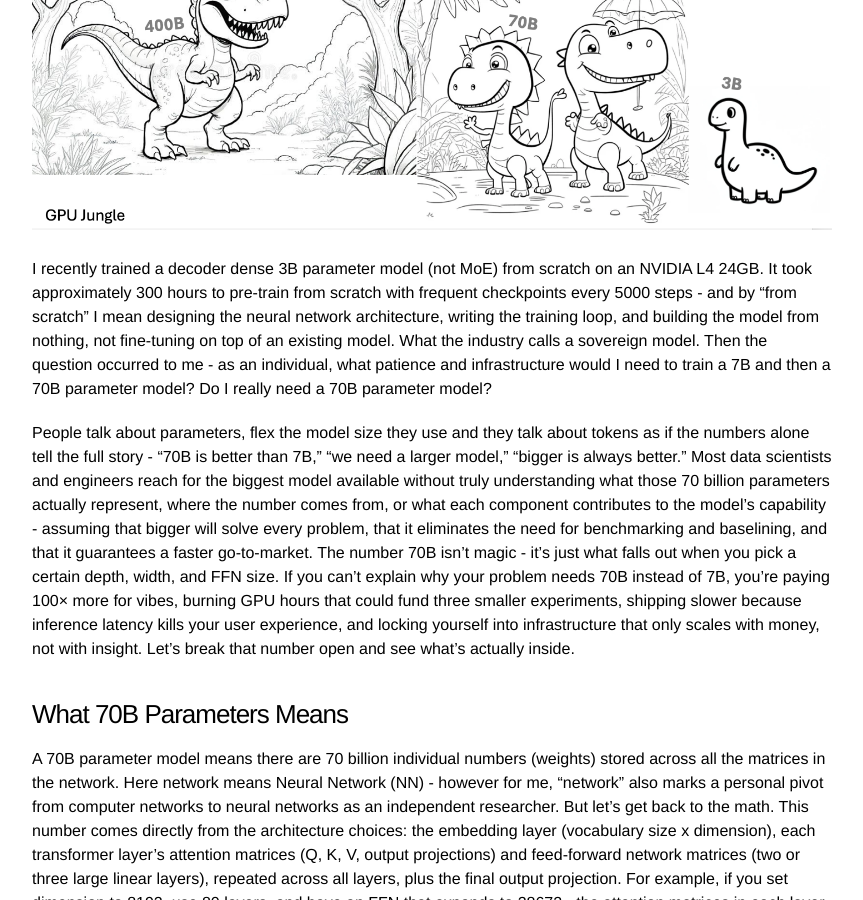
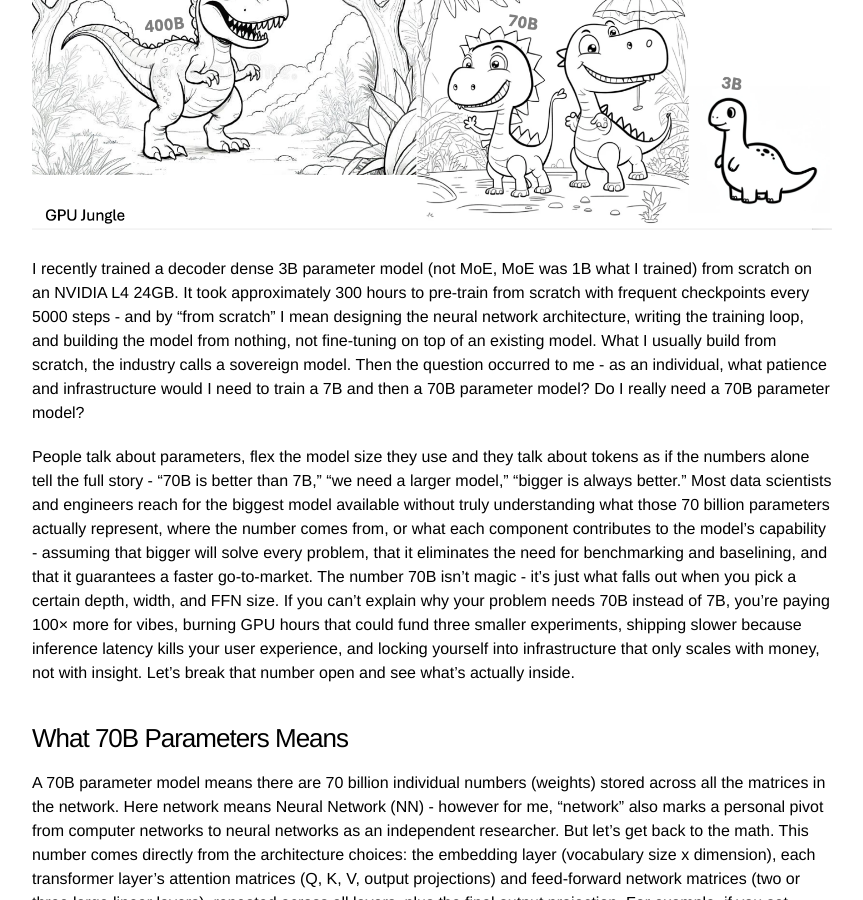
Before and after one commit to deycoding/deycoding.github.io, a Jekyll site: the page built from _posts/2026-06-15-what-does-70b-parameters-mean.md, in a window 1280 px wide and 900 px high, scrolled down 448 px. Shown: the whole window, without its empty margins (208-1071 px from the left). Built offline with Jekyll 4.4.1, drawn with Linux system fonts in a browser that asks for light colours.

Commit message:
Update intro paragraph with sharper messaging

```diff
--- a/_posts/2026-06-15-what-does-70b-parameters-mean.md
+++ b/_posts/2026-06-15-what-does-70b-parameters-mean.md
@@ -13,7 +13,7 @@ I have chosen 70B randomly for the title - however, the reason for this neural r
 
 ![GPU Jungle](/assets/images/gpu-jungle.png){: style="max-width:100%; width:1120px"}
 
-I recently trained a decoder dense 3B parameter model (not MoE) from scratch on an NVIDIA L4 24GB. It took approximately 300 hours to pre-train from scratch with frequent checkpoints every 5000 steps - and by "from scratch" I mean designing the neural network architecture, writing the training loop, and building the model from nothing, not fine-tuning on top of an existing model. What the industry calls a sovereign model. Then the question occurred to me - as an individual, what patience and infrastructure would I need to train a 7B and then a 70B parameter model? Do I really need a 70B parameter model?
+I recently trained a decoder dense 3B parameter model (not MoE, MoE was 1B what I trained) from scratch on an NVIDIA L4 24GB. It took approximately 300 hours to pre-train from scratch with frequent checkpoints every 5000 steps - and by "from scratch" I mean designing the neural network architecture, writing the training loop, and building the model from nothing, not fine-tuning on top of an existing model. What I usually build from scratch, the industry calls a sovereign model. Then the question occurred to me - as an individual, what patience and infrastructure would I need to train a 7B and then a 70B parameter model? Do I really need a 70B parameter model?
 
 People talk about parameters, flex the model size they use and they talk about tokens as if the numbers alone tell the full story - "70B is better than 7B," "we need a larger model," "bigger is always better." Most data scientists and engineers reach for the biggest model available without truly understanding what those 70 billion parameters actually represent, where the number comes from, or what each component contributes to the model's capability - assuming that bigger will solve every problem, that it eliminates the need for benchmarking and baselining, and that it guarantees a faster go-to-market. The number 70B isn't magic - it's just what falls out when you pick a certain depth, width, and FFN size. If you can't explain why your problem needs 70B instead of 7B, you're paying 100× more for vibes, burning GPU hours that could fund three smaller experiments, shipping slower because inference latency kills your user experience, and locking yourself into infrastructure that only scales with money, not with insight. Let's break that number open and see what's actually inside.
 
```
